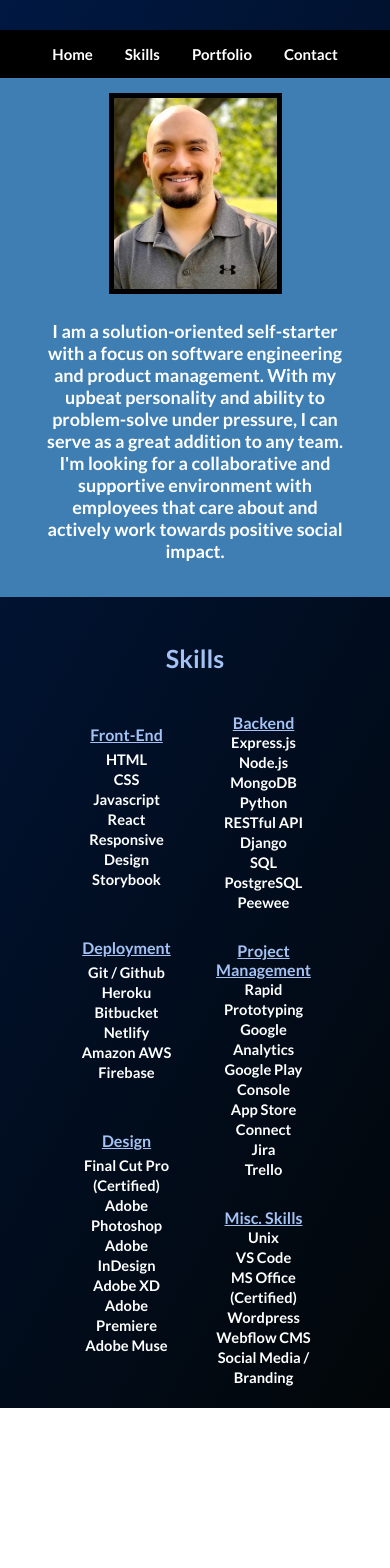
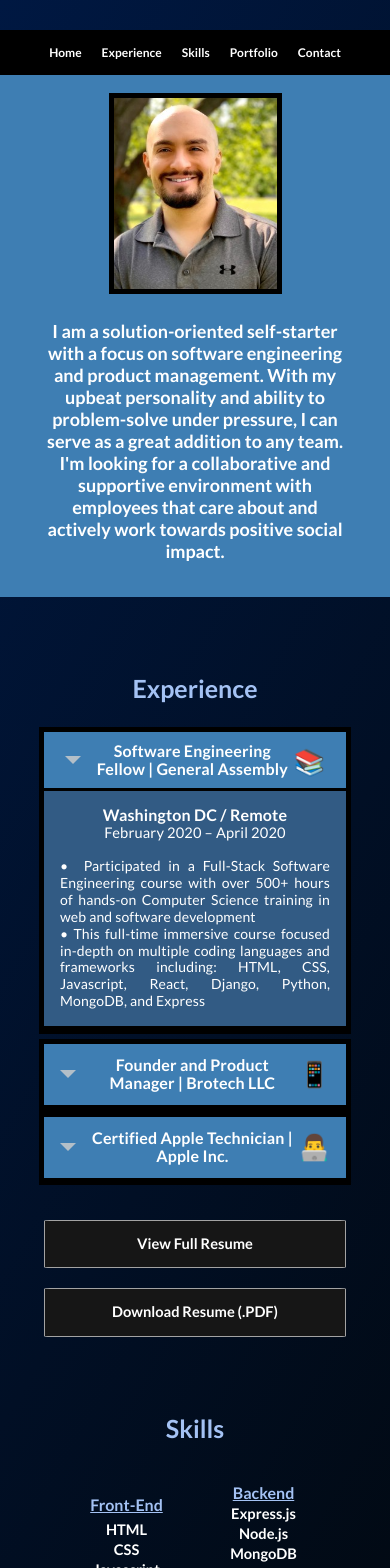
Before and after one commit to skut21x-ga/Portfolio, a React (Create React App) app: page /About in a window 390 px wide. Shown: the top 1568 px of the page. Before the commit the page ends 1408 px from the top, so only its background shows below. Built offline with nearby package versions, Linux system fonts and the light colour scheme; a web font is replaced by a local one.

Commit message:
added back experience to mobile

```diff
--- a/src/About.js
+++ b/src/About.js
@@ -34,17 +34,19 @@
             <WorkPanel></WorkPanel>{" "}
             <div class="resume-flex-grid">
               <Link to="/Resume">
-                <h5 className="resume-button">View Full Resume</h5>{" "}
+                <div className="FullResume">
+                  <h5 className="resume-button">View Full Resume</h5>{" "}
+                </div>
               </Link>
               <p></p>
               <br></br>
               <a href="https://github.com/skut21x-ga/portfolio/raw/master/src/assets/ScottKutler-SoftwareEngineerResume.pdf">
-                <h5 className="resume-button">Download Resume (.PDF)</h5>
+                <h5 className="resume-button">Download Resume (.PDF)</h5>{" "}
+                <a name="Skills"> </a>
               </a>{" "}
               <br></br> <br></br>
             </div>
           </div>{" "}
-          <a name="Skills"> </a>
           <div className="skills-spacer"></div>
           <br></br>
         </a>{" "}
--- a/src/App.css
+++ b/src/App.css
@@ -823,7 +823,7 @@
   color: #a4c2f4;
   text-align: center;
   font-size: 25px;
-  margin-top: 30px;
+  margin-top: 20px;
 }
 
 .skill-header {
@@ -985,10 +985,6 @@
   scroll-behavior: smooth;
 }
 
-.skills-spacer {
-  margin-top: 100px;
-}
-
 @media only screen and (max-width: 1500px) {
   .portfolio-container-main {
     row-gap: 15px;
@@ -1023,6 +1019,10 @@
     font-size: 50x;
     line-height: 140px;
     margin-top: 80px;
+  }
+
+  .full-resume-content {
+    width: 70%;
   }
 
   .intro-subheading {
@@ -1105,7 +1105,7 @@
   }
 
   .skills-spacer {
-    margin: 0;
+    margin: -30px;
   }
 
   .col3 {
@@ -1116,9 +1116,6 @@
     font-size: 50px;
     margin-top: 140px;
     line-height: normal;
-  }
-  .nav-exp {
-    display: none;
   }
 
   .intro-subheading {
@@ -1160,10 +1157,10 @@
   .intro-background-color {
     background-color: transparent;
   }
-
-  .WorkPanel-container {
-    display: none;
-  }
+  /*  */
+  /* .WorkPanel-container { */
+  /* display: none; */
+  /* } */
 
   .resume-flex-grid {
     flex-direction: column;
@@ -1186,6 +1183,24 @@
     margin-bottom: 50px;
   }
 }
+
+@media only screen and (max-width: 800px) {
+  .workcontainer-component {
+    width: 80vw;
+  }
+
+  .WorkPanel-container {
+    justify-content: center;
+    display: flex;
+    align-items: center;
+    flex-direction: column;
+    width: 100%;
+  }
+  .full-resume-content {
+    width: 90%;
+  }
+}
+
 @media (max-width: 600px) {
   .non-mobile {
     display: none;
@@ -1246,6 +1261,14 @@
   .portfolio-gitlink {
     font-size: 12px;
   }
+
+  .navbar-component-links {
+    font-size: 13px;
+    text-align: center;
+    margin-left: 8px;
+    margin-right: 8px;
+    margin-top: -5px;
+  }
 }
 
 @media (max-width: 400px) {
@@ -1278,10 +1301,10 @@
   }
 
   .navbar-component-links {
-    font-size: 15px;
+    font-size: 12px;
     text-align: center;
-    margin-left: 8px;
-    margin-right: 8px;
+    margin-left: 5px;
+    margin-right: 5px;
     margin-top: -5px;
   }
 }
--- a/src/WorkPanel.js
+++ b/src/WorkPanel.js
@@ -62,7 +62,7 @@
   };
 
   return (
-    <div>
+    <div className="workcontainer-component">
       <ExpansionPanel
         square
         expanded={expanded === "panel1"}
```
